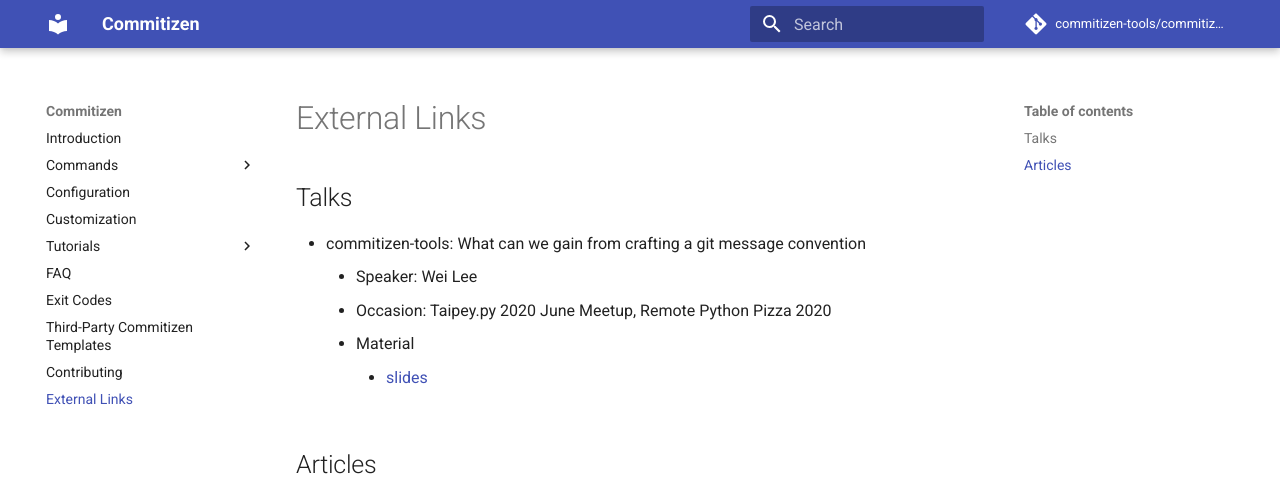
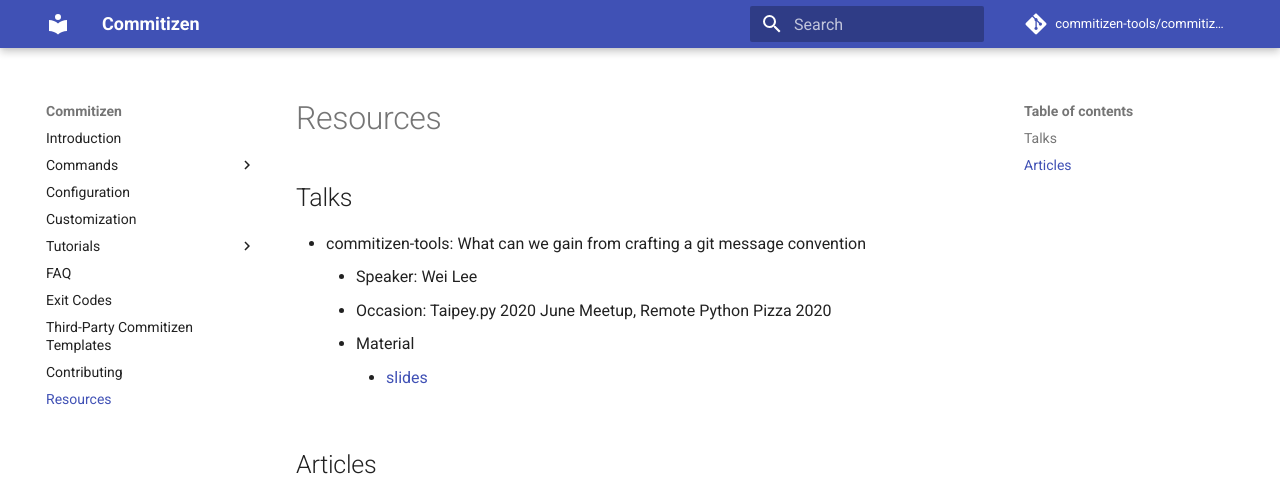
Before and after one commit to commitizen-tools/commitizen, an MkDocs documentation site: the page built from docs/external_links.md, in a window 1280 px wide. Shown: the top 494 px of the page. Built offline with MkDocs 1.6.1 and Material for MkDocs 9.7.7, drawn with Linux system fonts in a browser that asks for light colours; comment, search, counter and statistics services are not loaded.

Commit message:
docs: rename external links to resources

```diff
--- a/mkdocs.yml
+++ b/mkdocs.yml
@@ -25,7 +25,7 @@
     - Exit Codes: 'exit_codes.md'
     - Third-Party Commitizen Templates: 'third-party-commitizen.md'
     - Contributing: 'contributing.md'
-    - External Links: 'external_links.md'
+    - Resources: 'external_links.md'
 
 markdown_extensions:
   - markdown.extensions.codehilite:
```
